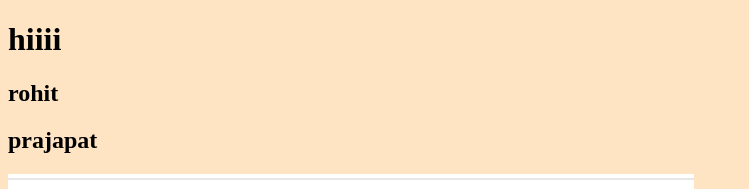
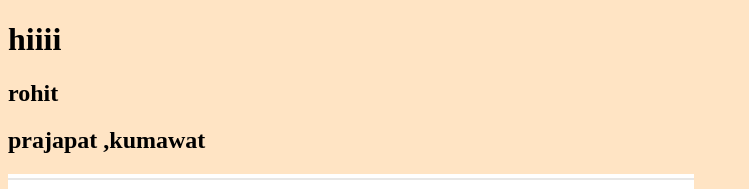
Before and after one commit to rohit-kumar-prajapat/localrepo, a plain HTML site: page index.html in a window 1280 px wide. Shown: the top 189 px of the page, without its empty margins (0-749 px from the left). Drawn offline with Linux system fonts and the light colour scheme.

Commit message:
add sub name

```diff
--- a/index.html
+++ b/index.html
@@ -9,7 +9,7 @@
 <body>
     <h1>hiiii</h1>
     <h2>rohit</h2>
-    <h2>prajapat</h2>
+    <h2>prajapat ,kumawat</h2>
     <img src="/localrepo/images/table.png" alt="">
 </body>
 </html>
```
